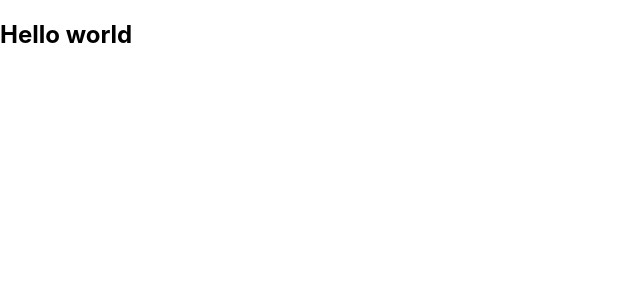
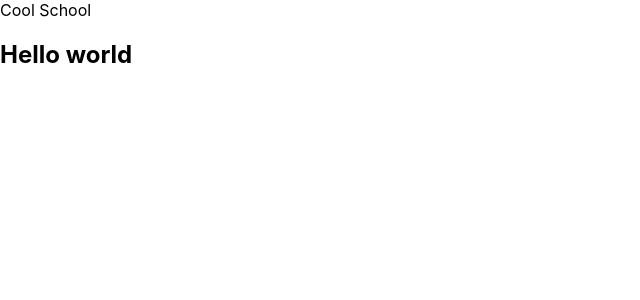
Before and after one commit to NGergely7712/chalk-code-front, a React (Create React App) app: page / in a window 1280 px wide. Shown: the top 300 px of the page, without its empty margins (0-640 px from the left). Built offline with nearby package versions, Linux system fonts and the light colour scheme.

Commit message:
feat: Add navbar

```diff
--- a/src/App.js
+++ b/src/App.js
@@ -1,10 +1,12 @@
 
 import './App.css';
+import navbar from './Components/navbar.js';
 
 function App() {
   return (
 
     <div>
+      {navbar()}
       <h2>Hello world</h2>
     </div>
 
--- a/src/Components/navbar.js
+++ b/src/Components/navbar.js
@@ -0,0 +1,11 @@
+import React from 'react'
+
+function navbar() {
+    return (
+        <div>
+            <navbar>Cool School</navbar>
+        </div>
+    )
+}
+
+export default navbar
```
